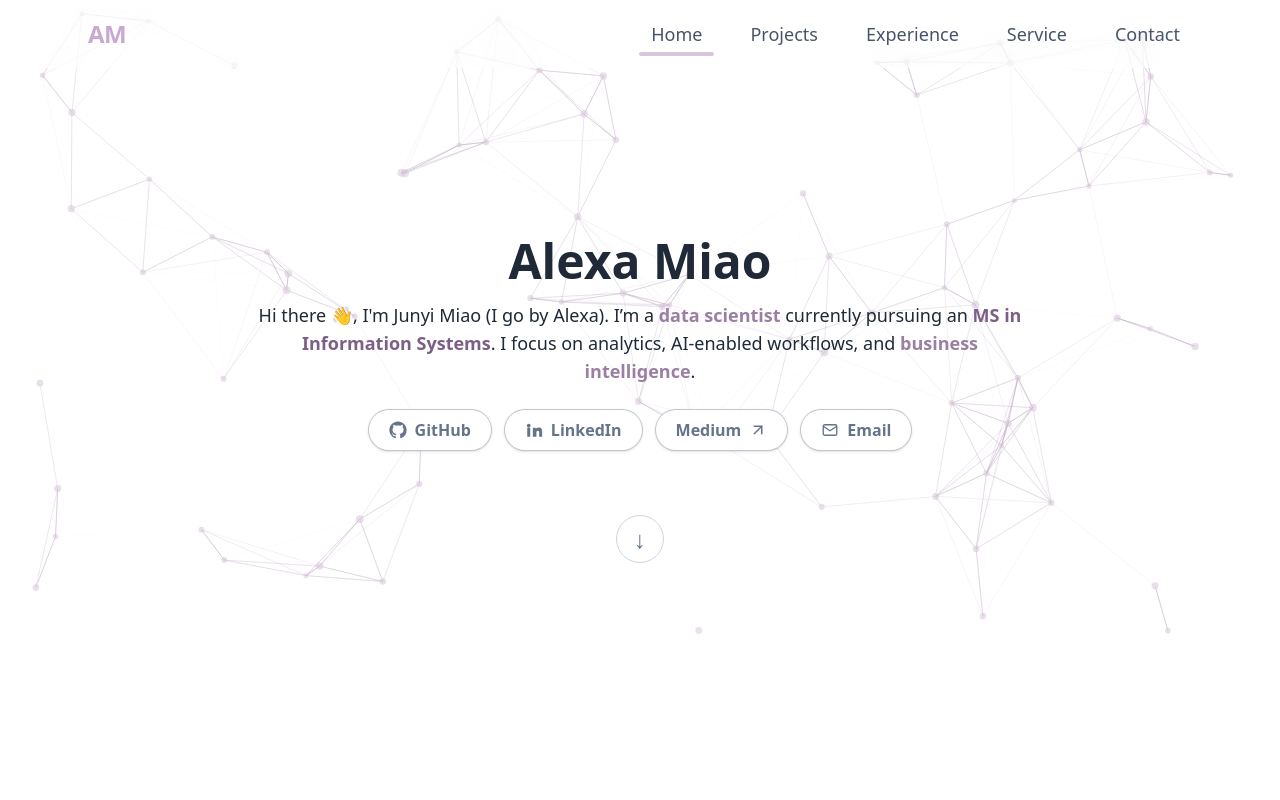
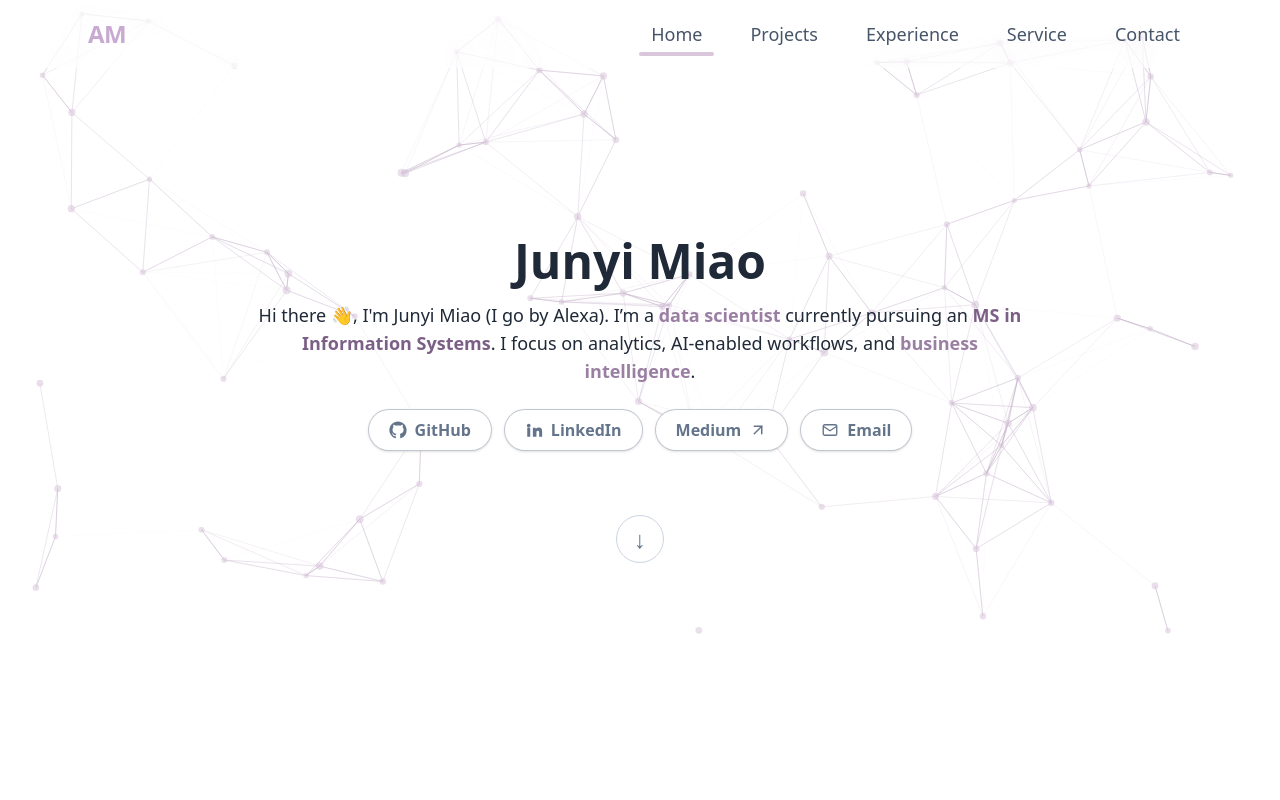
Before and after one commit to alexamiao/alexamiao-portfolio, a Next.js app: page / in a window 1280 px wide. Shown: the top 800 px of the page. Built offline with nearby package versions, Linux system fonts and the light colour scheme.

Commit message:
Change name on landing page

```diff
--- a/app/page.tsx
+++ b/app/page.tsx
@@ -18,7 +18,7 @@ export default function Page() {
         {/* Hero content */}
         <div className="relative z-10 flex h-full flex-col items-center justify-center text-center px-4">
           <h1 className="text-2xl md:text-5xl font-extrabold text-ink-primary">
-            Alexa Miao
+            Junyi Miao
           </h1>
 
           {/* ✅ FIX 1: constrain width so text wraps nicely */}
```
